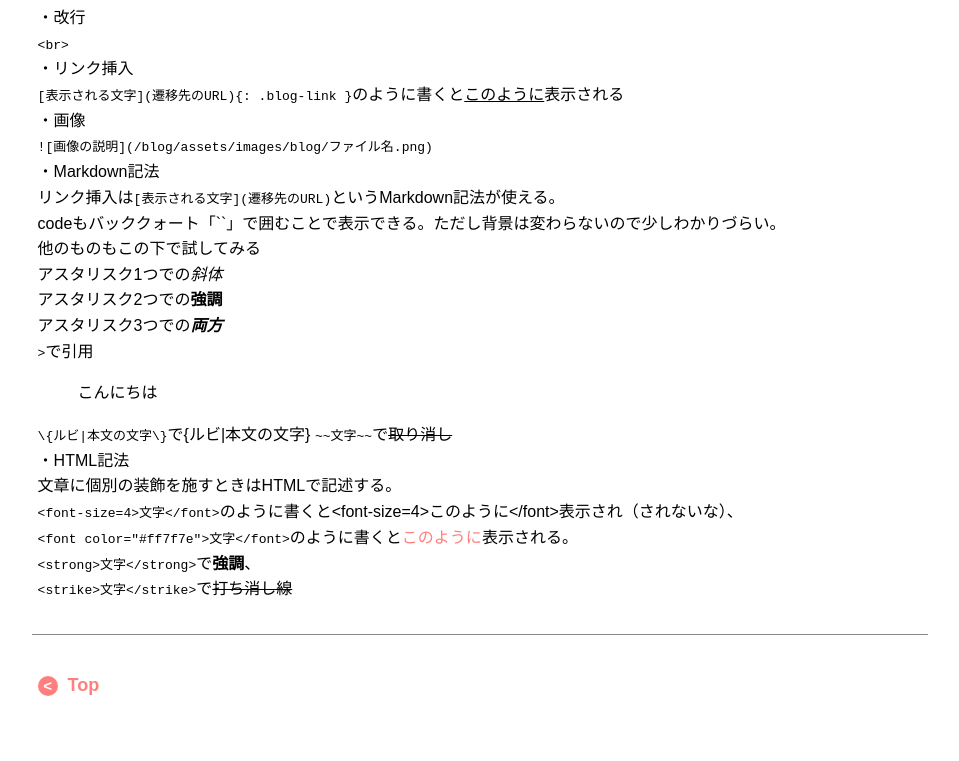
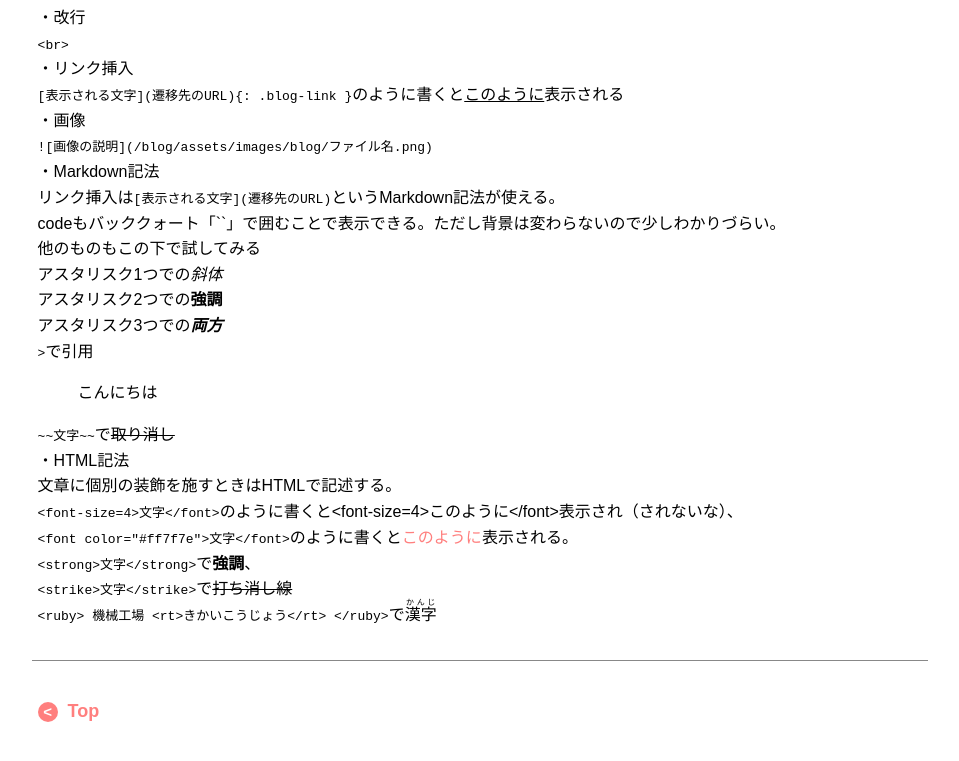
Before and after one commit to Asiraat/blog, a Jekyll site: the page built from _posts/2024-08-24-example.md, in a window 1280 px wide and 900 px high, scrolled down 670 px, cut to the strip 118-879 px from the top of the window. Shown: the whole strip, without its empty margins (160-1119 px from the left). Built offline with Jekyll 4.4.1, drawn with Linux system fonts in a browser that asks for light colours; some web fonts are replaced.

Commit message:
Update 2024-08-24-example.md

```diff
--- a/_posts/2024-08-24-example.md
+++ b/_posts/2024-08-24-example.md
@@ -28,7 +28,6 @@ codeもバッククォート「``」で囲むことで表示できる。ただ
 
 > こんにちは<br>
 
-`\{ルビ|本文の文字\}`で\{ルビ|本文の文字\}
 `~~文字~~`で~~取り消し~~<br>
 ・HTML記法<br>
 文章に個別の装飾を施すときはHTMLで記述する。<br>
@@ -36,3 +35,7 @@ codeもバッククォート「``」で囲むことで表示できる。ただ
 `<font color="#ff7f7e">文字</font>`のように書くと<font color="#ff7f7e">このように</font>表示される。<br>
 `<strong>文字</strong>`で<strong>強調</strong>、<br>
 `<strike>文字</strike>`で<strike>打ち消し線</strike><br>
+`<ruby>
+  機械工場
+  <rt>きかいこうじょう</rt>
+</ruby>`で<ruby>漢字<rt>かんじ</rt></ruby><br>
```
